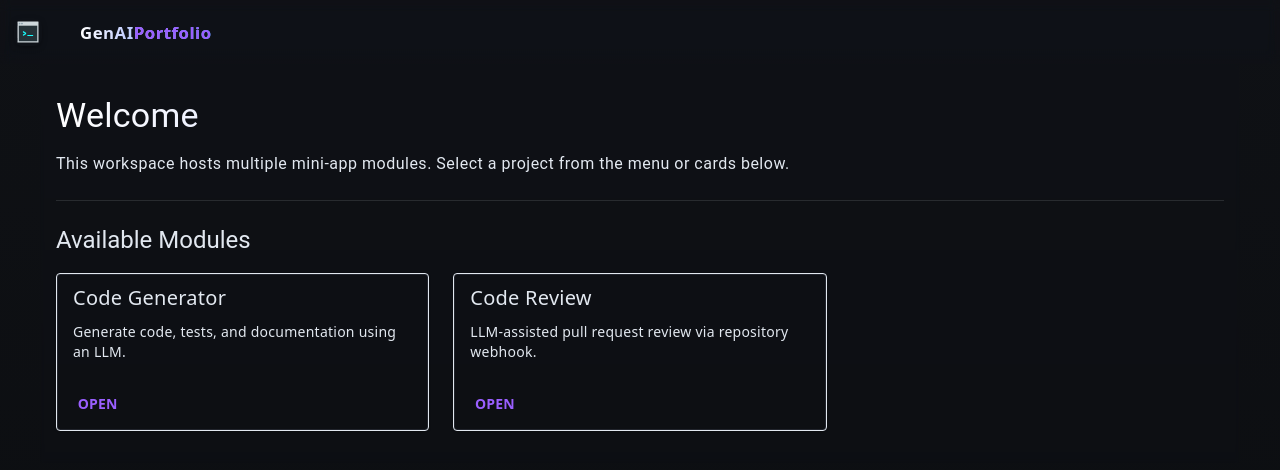
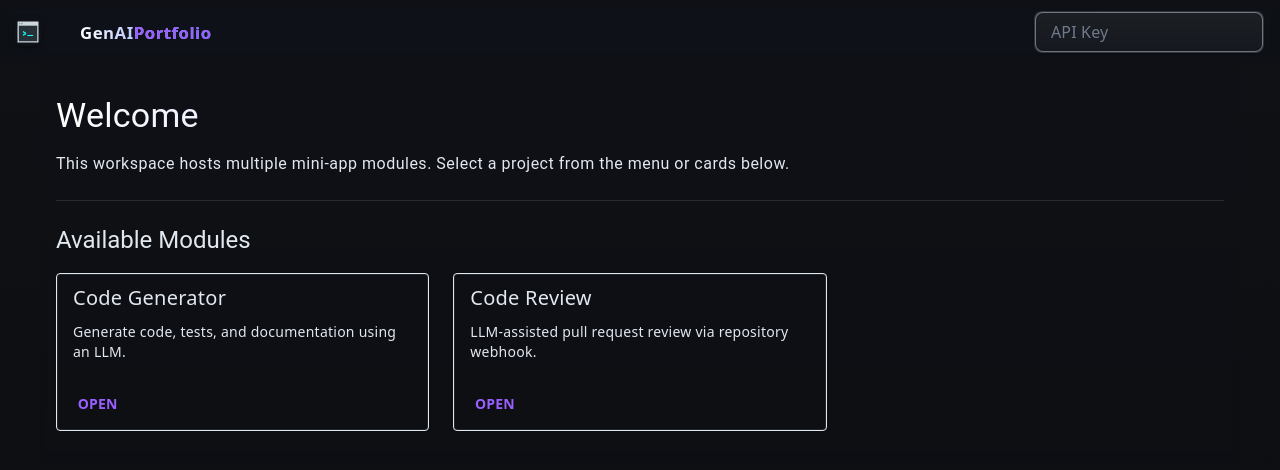
Before and after one commit to anguera5/code-generator, a Vue app in the folder frontend/: page / in a window 1280 px wide. Shown: the top 470 px of the page. Built offline with nearby package versions, Linux system fonts and the light colour scheme.

Commit message:
Added api_key shared store

```diff
--- a/frontend/src/App.vue
+++ b/frontend/src/App.vue
@@ -57,6 +57,16 @@
         <span class="brand">GenAI<span class="accent">Portfolio</span></span>
       </v-toolbar-title>
       <v-spacer />
+      <v-text-field
+        v-model="apiKeyStore.apiKey"
+        label="API Key"
+        type="password"
+        variant="outlined"
+        density="compact"
+        hide-details
+        style="max-width:230px"
+        class="mr-4 api-key-field"
+      />
     </v-app-bar>
 
     <v-main>
@@ -68,11 +78,13 @@
 <script lang="ts" setup>
 import { ref } from 'vue'
 import { modules } from './modules'
+import { useApiKeyStore } from './stores/apiKey'
 const drawer = ref(false)
 const links = {
   linkedin: 'https://www.linkedin.com/in/albert-anguera-sempere/',
   github: 'https://github.com/anguera5'
 }
+const apiKeyStore = useApiKeyStore()
 </script>
 
 <style>
@@ -111,4 +123,6 @@ html, body, #app { height: 100%; }
 /* Ensure landing page text is white by default */
 body, .v-main, .v-container, .v-card, .v-alert, p, h2, h3, h4, h5, h6 { color: #e2e8f0; }
 
+.api-key-field input { font-size: 0.75rem; letter-spacing: 0.5px; }
+
 </style>
--- a/frontend/src/main.ts
+++ b/frontend/src/main.ts
@@ -1,4 +1,5 @@
 import { createApp } from 'vue'
+import { createPinia } from 'pinia'
 import App from './App.vue'
 import 'vuetify/styles'
 import { createVuetify } from 'vuetify'
@@ -34,4 +35,5 @@ const vuetify = createVuetify({
 	}
 })
 
-createApp(App).use(router).use(vuetify).mount('#app')
+const pinia = createPinia()
+createApp(App).use(router).use(pinia).use(vuetify).mount('#app')
--- a/frontend/src/modules/code-generator/CodeGeneratorApp.vue
+++ b/frontend/src/modules/code-generator/CodeGeneratorApp.vue
@@ -4,24 +4,12 @@
       <v-col cols="12" md="6">
         <h1>Code Generation</h1>
       </v-col>
-      <v-col cols="12" md="4" class="text-right">
+      <v-col cols="12" md="6" class="text-right">
         <v-select
           v-model="language"
           :items="languages"
           label="Language"
           style="max-width: 200px; min-width: 140px;"
-          hide-details
-          density="comfortable"
-          variant="outlined"
-        />
-      </v-col>
-      <v-col cols="12" md="2" class="text-left">
-        <v-text-field
-          v-model="apiKey"
-          label="API Key"
-          type="password"
-          style="max-width: 200px; min-width: 140px;"
-          autocomplete="off"
           hide-details
           density="comfortable"
           variant="outlined"
@@ -73,6 +61,7 @@ import '../../monaco-setup'
 import { computed, onMounted, onBeforeUnmount, ref, watch } from 'vue'
 import * as monaco from 'monaco-editor'
 import axios from 'axios'
+import { useApiKeyStore } from '../../stores/apiKey'
 
 const prompt = ref('')
 const codeText = ref('')
@@ -90,7 +79,7 @@ const languageMap = {
 type Language = keyof typeof languageMap
 const languages = Object.keys(languageMap)
 const language = ref<Language>('python')
-const apiKey = ref('')
+const apiKeyStore = useApiKeyStore()
 
 let outputLanguage = ''
 
@@ -145,7 +134,7 @@ watch(activeTab, (tab) => {
 async function generate() {
   loading.value = true
   try {
-    const res = await axios.post('/api/generate', { prompt: prompt.value, language: language.value , api_key: apiKey.value})
+    const res = await axios.post('/api/generate', { prompt: prompt.value, language: language.value , api_key: apiKeyStore.apiKey})
     if (res.data.code === 'Please introduce code-related prompt') {
       window.alert('The inputted query was not code related according to our model.')
       return
--- /dev/null
+++ b/frontend/src/stores/apiKey.ts
@@ -0,0 +1,8 @@
+import { defineStore } from 'pinia'
+import { ref } from 'vue'
+
+export const useApiKeyStore = defineStore('apiKey', () => {
+  const apiKey = ref('')
+  function setKey(val: string) { apiKey.value = val }
+  return { apiKey, setKey }
+})
--- /dev/null
+++ b/frontend/src/types/aliases.d.ts
@@ -0,0 +1,3 @@
+/// <reference types="vite/client" />
+// Reinforce path alias for @/* pointing to src/*
+// (tsconfig already has paths mapping; this file can host ambient decls if needed.)
--- a/frontend/tsconfig.json
+++ b/frontend/tsconfig.json
@@ -11,7 +11,10 @@
     "noEmit": true,
     "jsx": "preserve",
     "types": ["vite/client"],
-    "baseUrl": "."
+    "baseUrl": ".",
+    "paths": {
+      "@/*": ["src/*"]
+    }
   },
   "include": ["src/**/*.ts", "src/**/*.d.ts", "src/**/*.tsx", "src/**/*.vue"],
   "references": [{ "path": "./tsconfig.node.json" }]
```
